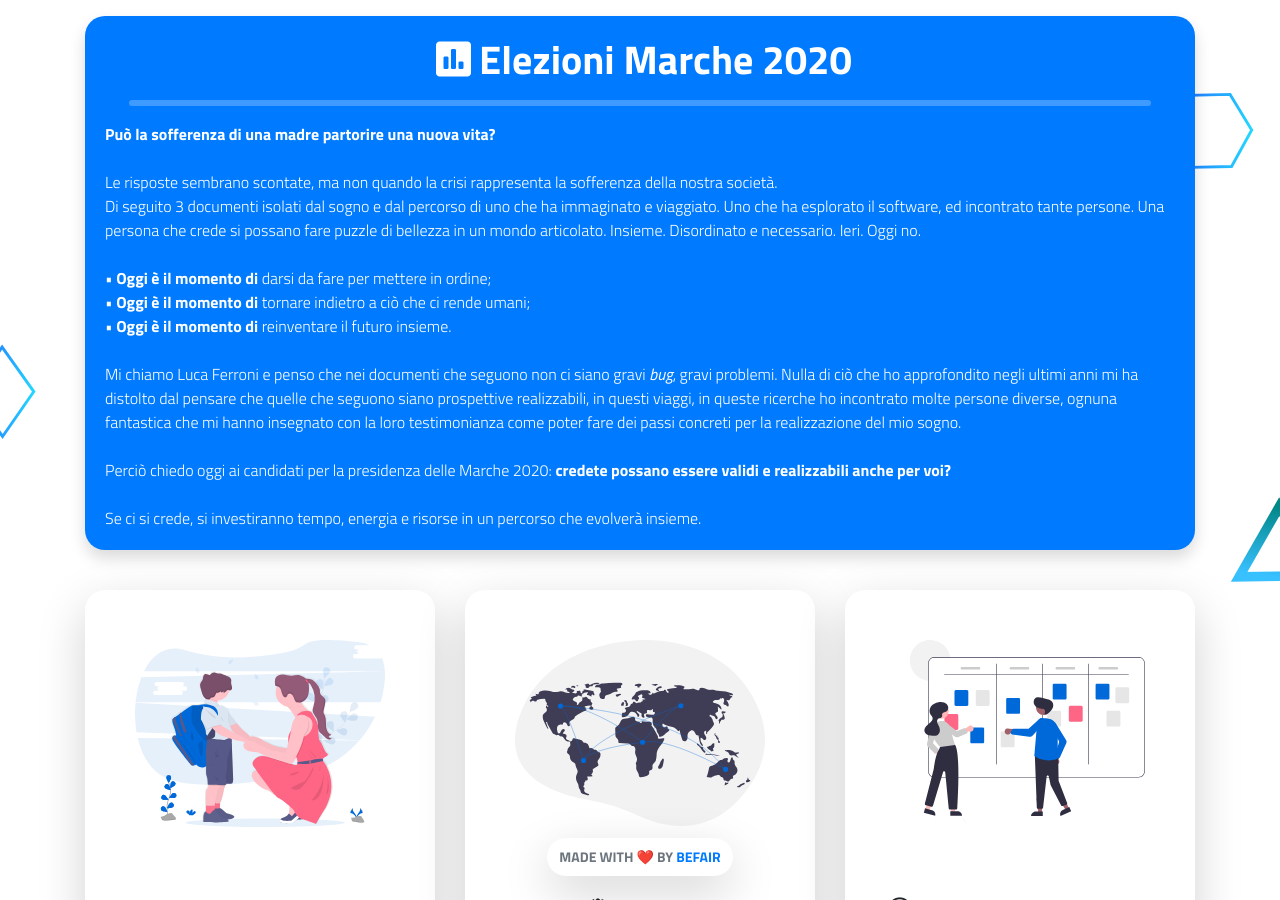
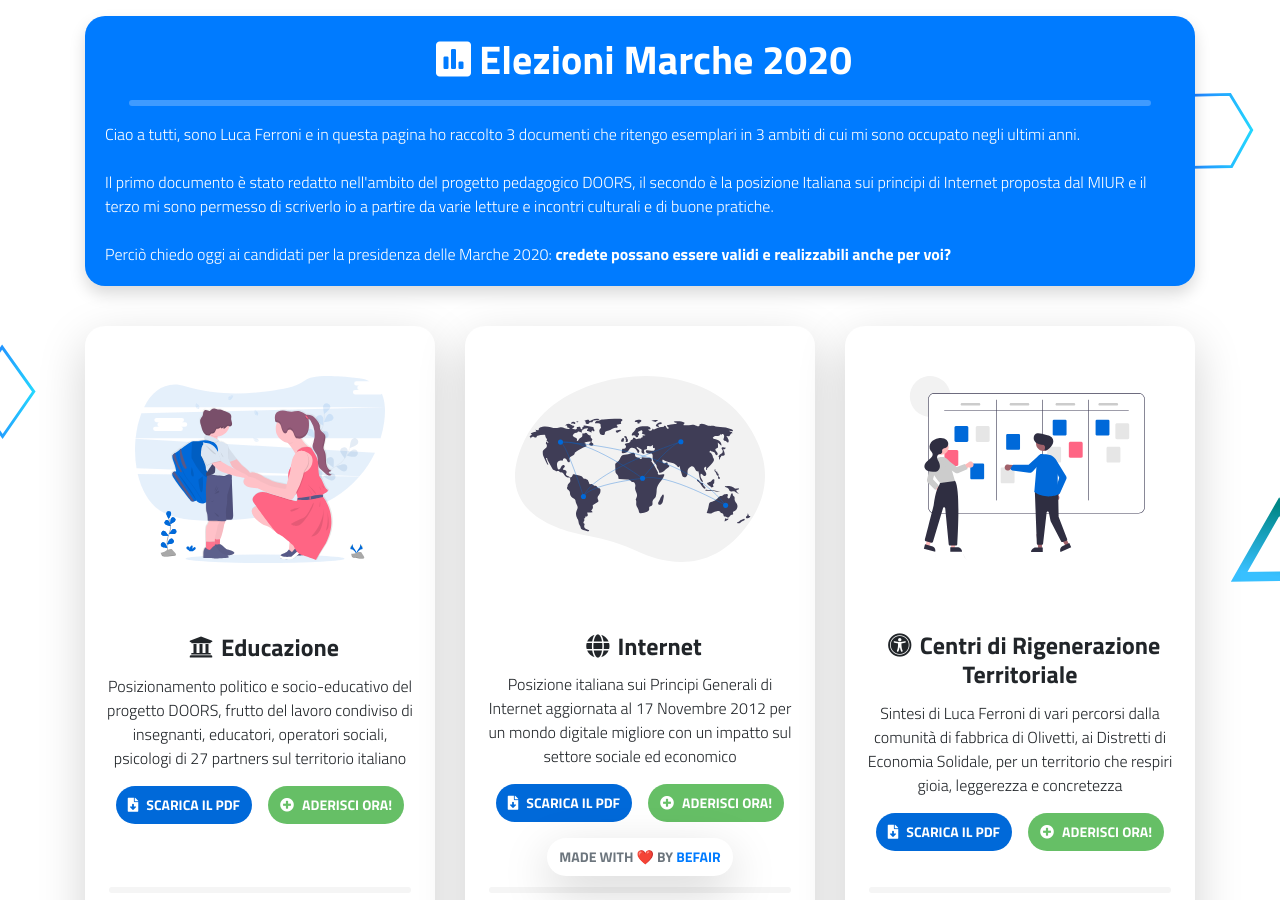
Before and after one commit to befair/elezioni.lucaferroni, a Jekyll site: the page built from index.html, in a window 1280 px wide and 900 px high. Built offline with Jekyll 4.4.1, drawn with Linux system fonts in a browser that asks for light colours; nearby versions of some CDN libraries.

```diff
--- a/_layouts/default.html
+++ b/_layouts/default.html
@@ -5,10 +5,8 @@
 
     <meta charset="utf-8">
     <meta name="viewport" content="width=device-width, initial-scale=1, shrink-to-fit=no">
-    <meta name="description" content="">
-    <meta name="author" content="">
 
-    <title>{{ page.title }}</title>
+    <meta name="author" content="beFair">
 
     <link href="vendor/bootstrap/css/bootstrap.min.css" rel="stylesheet">
     <link href="css/elezioni.lucaferroni.css" rel="stylesheet">
@@ -19,6 +17,28 @@
         crossorigin="anonymous" />
 
     <meta name="theme-color" content="#0069D9" />
+
+    <!-- Primary Meta Tags -->
+    <title>{{ page.title }}</title>
+    <meta name="title" content="Elezioni Marche 2020">
+    <meta name="description"
+        content="Ciao a tutti, sono Luca Ferroni e in questa pagina ho raccolto 3 documenti che ritengo esemplari in 3 ambiti di cui mi sono occupato negli ultimi anni">
+
+    <!-- Open Graph / Facebook -->
+    <meta property="og:type" content="website">
+    <meta property="og:url" content="https://elezioni.lucaferroni.it">
+    <meta property="og:title" content="Elezioni Marche 2020">
+    <meta property="og:description"
+        content="Ciao a tutti, sono Luca Ferroni e in questa pagina ho raccolto 3 documenti che ritengo esemplari in 3 ambiti di cui mi sono occupato negli ultimi anni">
+    <meta property="og:image" content="img/meta.png">
+
+    <!-- Twitter -->
+    <meta property="twitter:card" content="summary_large_image">
+    <meta property="twitter:url" content="https://elezioni.lucaferroni.it">
+    <meta property="twitter:title" content="Elezioni Marche 2020">
+    <meta property="twitter:description"
+        content="Ciao a tutti, sono Luca Ferroni e in questa pagina ho raccolto 3 documenti che ritengo esemplari in 3 ambiti di cui mi sono occupato negli ultimi anni">
+    <meta property="twitter:image" content="img/meta.png">
 
 </head>
 
@@ -34,44 +54,23 @@
                         <div class="card-body">
                             <h1 class="card-title"><i class="fas fa-poll mx-2"></i><b>{{ page.title }}</b></h1>
                             <hr class="rounded mx-4" style="border-top: 6px solid #3f9bff;">
-                            <p class="card-text" style="text-align: left;"><b>Può la sofferenza di una madre partorire
-                                    una nuova
-                                    vita?</b>
+                            <p class="card-text" style="text-align: left;">
+                                Ciao a tutti, sono Luca Ferroni e in questa pagina ho raccolto 3 documenti che ritengo
+                                esemplari in 3 ambiti di cui mi sono occupato negli ultimi anni.
                                 <br>
                                 <br>
-                                Le risposte sembrano scontate, ma non quando la crisi
-                                rappresenta la sofferenza della nostra società.
-                                <br>
-                                Di seguito 3 documenti isolati dal sogno e dal percorso
-                                di uno che ha immaginato e viaggiato.
-                                Uno che ha esplorato il software, ed incontrato tante persone.
-                                Una persona che crede si possano fare puzzle di bellezza in un mondo articolato.
-                                Insieme.
-                                Disordinato e necessario. Ieri. Oggi no.
+                                Il primo documento è
+                                stato
+                                redatto nell'ambito del progetto pedagogico DOORS, il secondo è la posizione Italiana
+                                sui
+                                principi di Internet proposta dal MIUR e il terzo mi sono permesso di scriverlo io a
+                                partire
+                                da varie letture e incontri culturali e di buone pratiche.
                                 <br>
                                 <br>
-                                • <b>Oggi è il momento di</b> darsi da fare per mettere in ordine;
-                                <br>
-                                • <b>Oggi è il momento di</b> tornare indietro a ciò che ci rende umani;
-                                <br>
-                                • <b>Oggi è il momento di</b> reinventare il futuro insieme.
-                                <br>
-                                <br>
-                                Mi chiamo Luca Ferroni e penso che nei documenti che seguono non ci siano gravi
-                                <i>bug</i>, gravi problemi.
-                                Nulla di ciò che ho approfondito negli ultimi anni mi ha distolto dal pensare che
-                                quelle che seguono siano prospettive realizzabili, in questi viaggi, in queste ricerche
-                                ho incontrato molte persone diverse, ognuna fantastica che mi hanno insegnato con la
-                                loro testimonianza come poter fare dei passi concreti per la realizzazione del mio
-                                sogno.
-                                <br>
-                                <br>
-                                Perciò chiedo oggi ai candidati per la presidenza delle Marche 2020:
-                                <b>credete possano essere validi e realizzabili anche per voi?
-                                </b><br>
-                                <br>
-                                Se ci si crede, si investiranno tempo, energia e risorse in un percorso
-                                che evolverà insieme.</p>
+                                Perciò chiedo oggi ai candidati per la presidenza delle Marche 2020: <b>credete possano
+                                    essere validi e realizzabili anche per voi?</b>
+                            </p>
                         </div>
                     </div>
                     <div class="card-deck text-center">
```
Also changed, not shown: img/meta.png (added).
